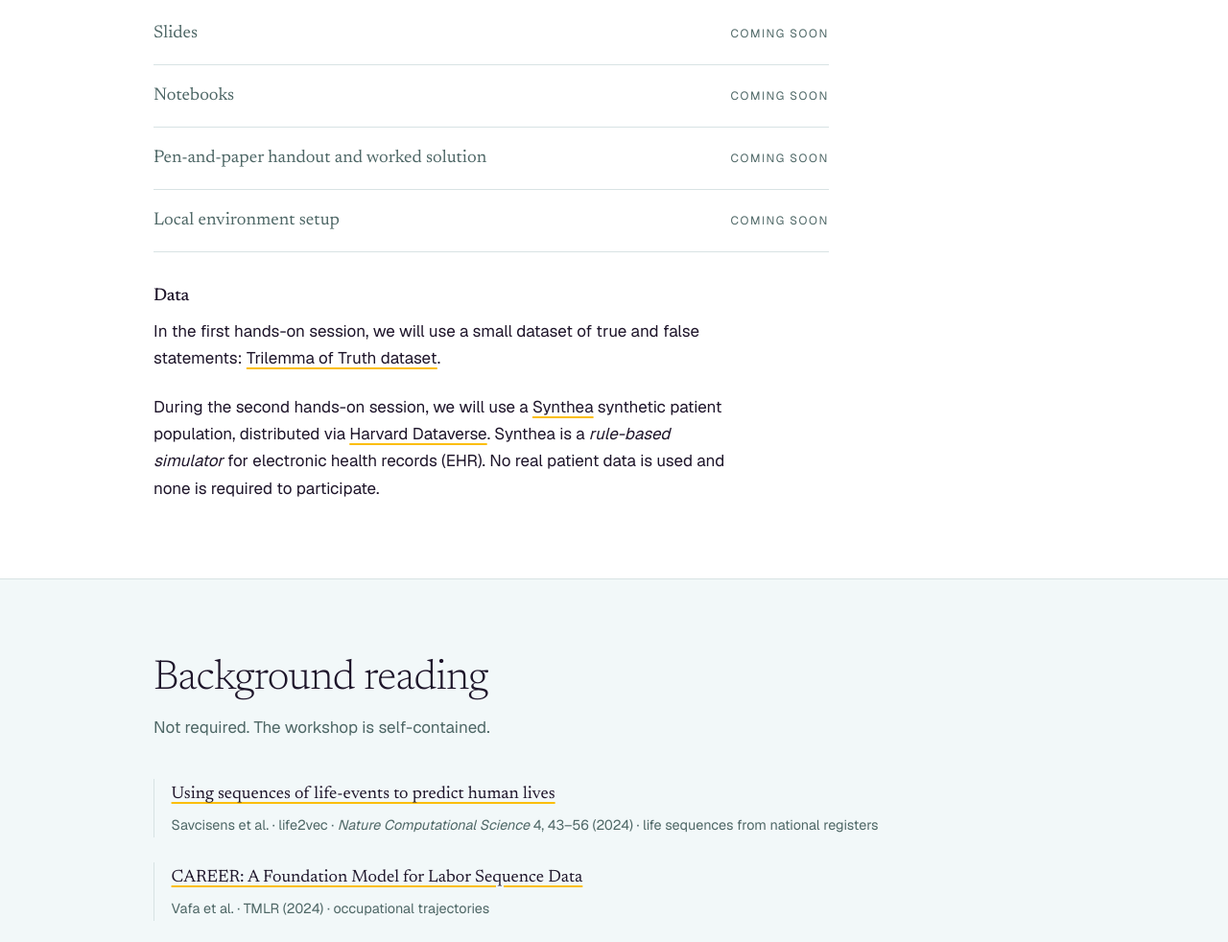
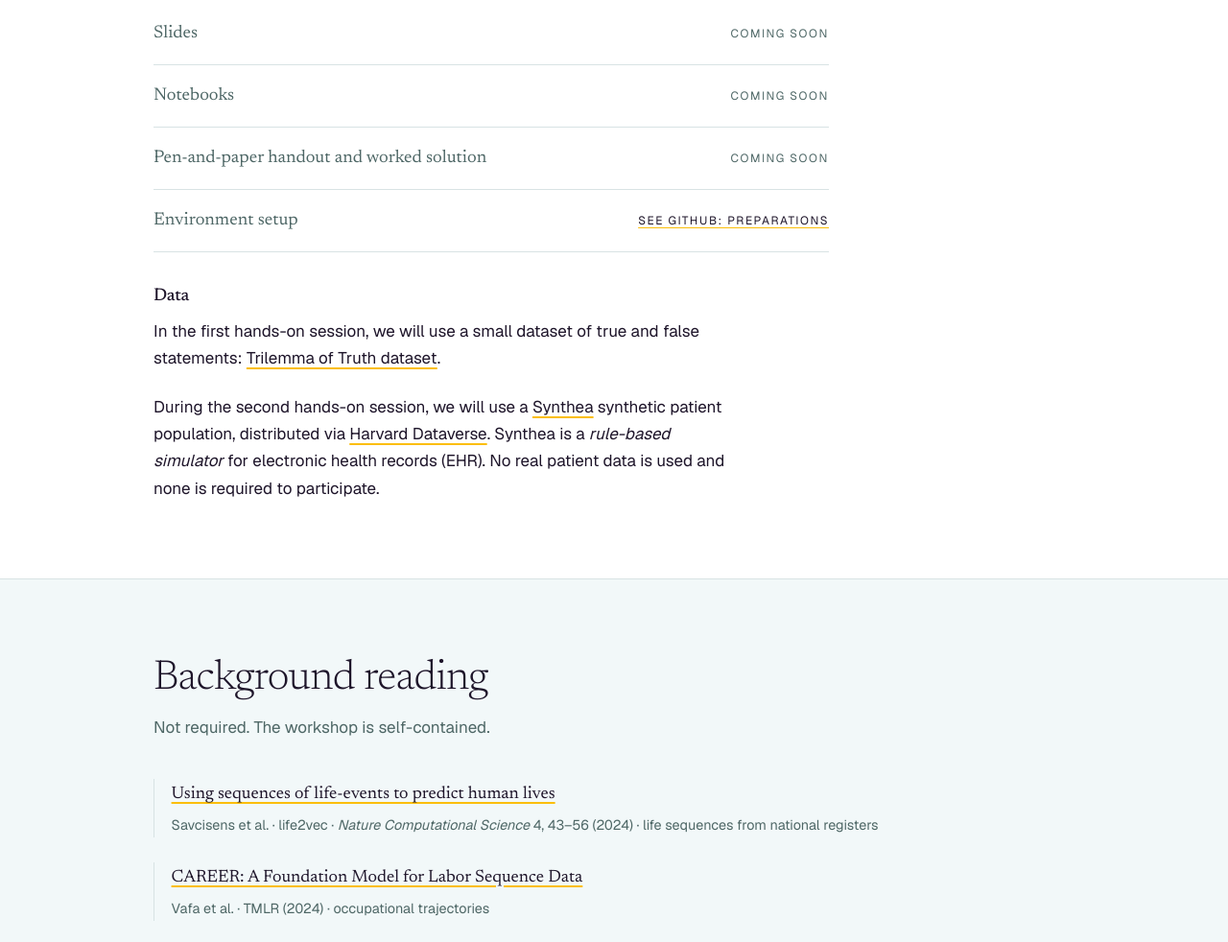
Before and after one commit to carlomarxdk/workshop-transformers, a plain HTML site: page docs/index.html in a window 1280 px wide. Shown: the part 3653-4635 px from the top of the page at 96% size. Drawn offline with nearby package versions, Linux system fonts and the light colour scheme.

Commit message:
Update the pyproject.toml

```diff
--- a/docs/index.html
+++ b/docs/index.html
@@ -1,9 +1,4 @@
 <!doctype html>
-<!--
-  Workshop site for ICSC 2026. Hand-written static HTML — no build step, no Jekyll.
-  Hero backgrounds are generated by the slide renderer: `uv run python slides/background.py --web`.
-  To publish: GitHub Pages → Deploy from a branch → main → /docs.
--->
 <html lang="en">
 <head>
 <meta charset="utf-8">
@@ -161,7 +156,7 @@
     <li class="pending"><span class="materials__name">Slides</span><span class="materials__status">Coming soon</span></li>
     <li class="pending"><span class="materials__name">Notebooks</span><span class="materials__status">Coming soon</span></li>
     <li class="pending"><span class="materials__name">Pen-and-paper handout and worked solution</span><span class="materials__status">Coming soon</span></li>
-    <li class="pending"><span class="materials__name">Local environment setup</span><span class="materials__status">Coming soon</span></li>
+    <li class="pending"><span class="materials__name">Environment setup</span><span class="materials__status"><a href="https://github.com/carlomarxdk/workshop-transformers#preparation">See Github: Preparations</a></span></li>
   </ul>
 
   <h3>Data</h3>
--- a/docs/style.css
+++ b/docs/style.css
@@ -1,8 +1,3 @@
-/* Workshop site — palette and type carried over from the slide deck.
-   Palette constants mirror slides/background.py; headings/body mirror slides/fonts.xml.
-   Tints are pre-mixed against white here rather than computed, so they match what
-   `mix(COLOUR, WHITE, t)` produces in the renderer. */
-
 :root {
   --amber:    #FBBE0A;
   --midnight: #1E152A;
```
Also changed, not shown: 1 other file.
